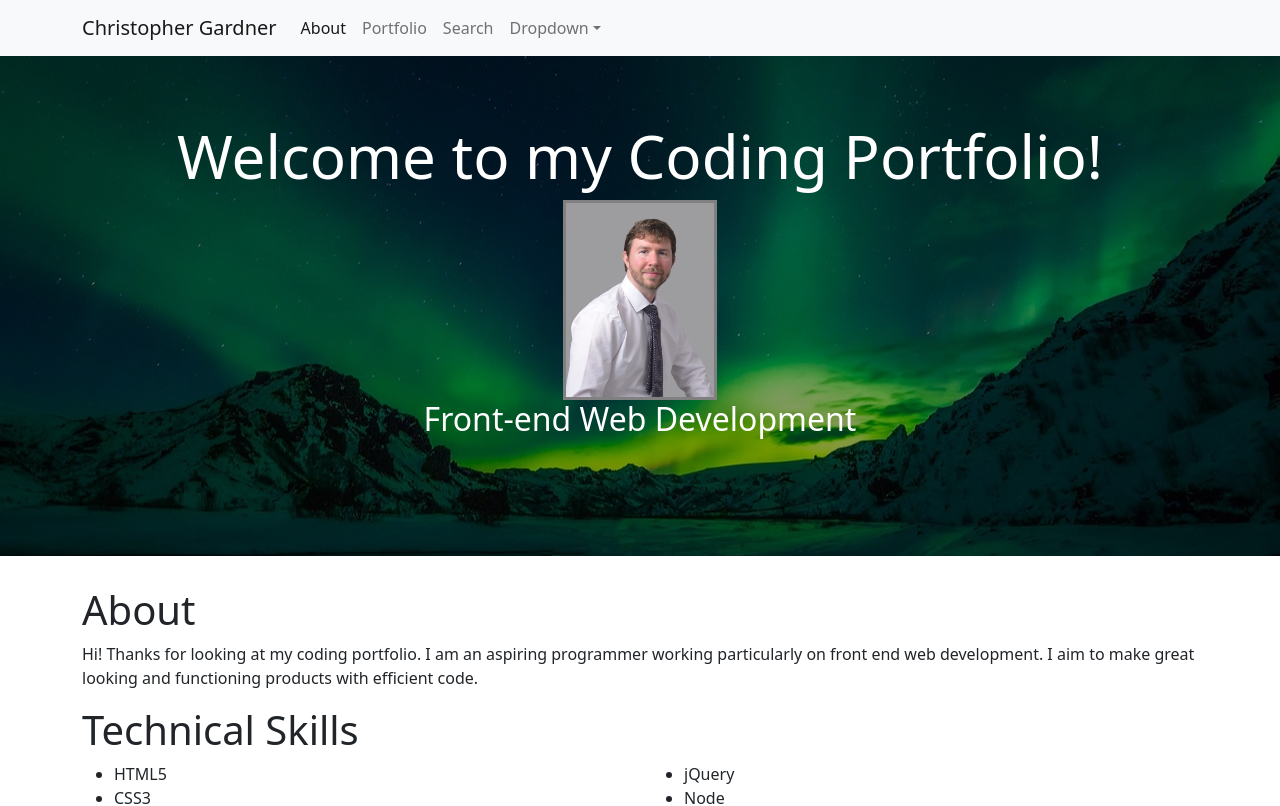
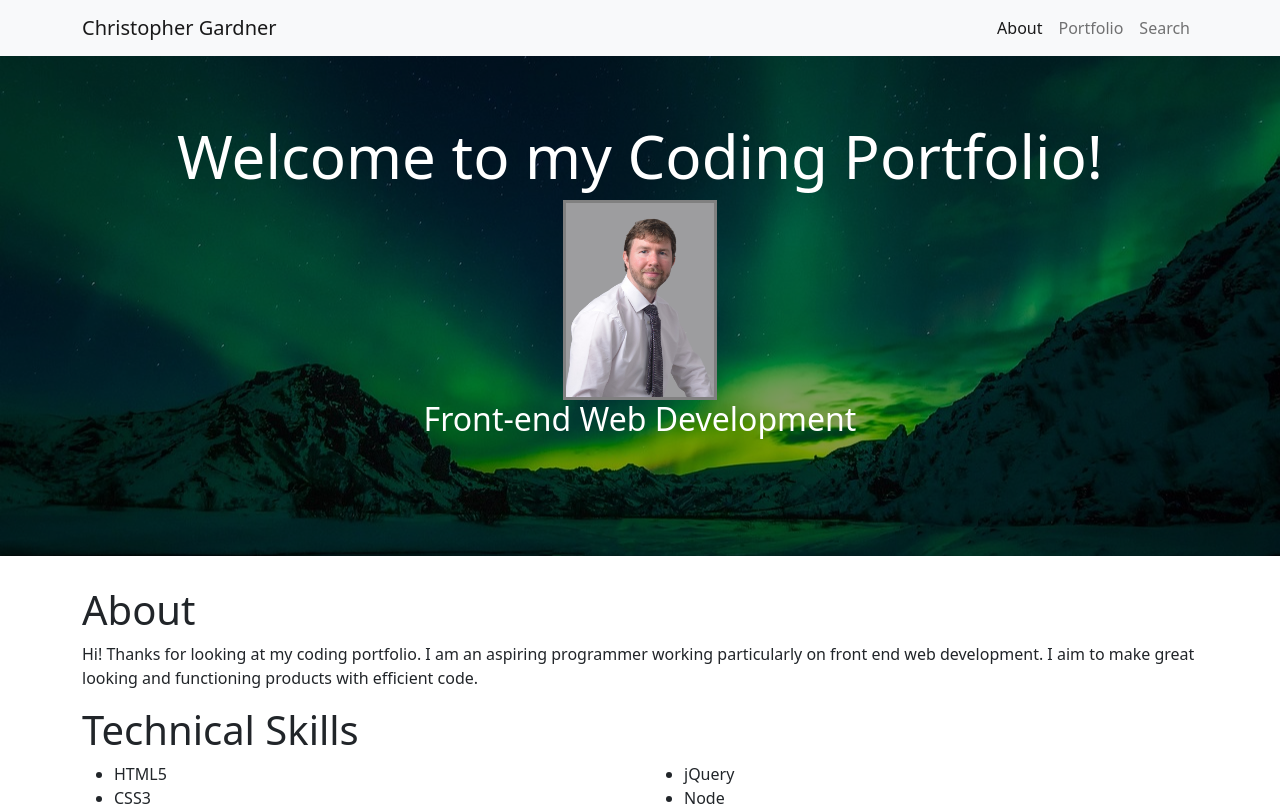
Before and after one commit to AvocadoCoding/ReactBasedPortfolio, a React (Create React App) app: page / in a window 1280 px wide. Shown: the top 806 px of the page. Built offline with nearby package versions, Linux system fonts and the light colour scheme.

Commit message:
NavBar styling changed

```diff
--- a/src/components/Navbar/index.js
+++ b/src/components/Navbar/index.js
@@ -3,7 +3,7 @@ import { Link, NavLink } from 'react-router-dom';
 import Container from 'react-bootstrap/Container';
 import Nav from 'react-bootstrap/Nav';
 import Navbar from 'react-bootstrap/Navbar';
-import NavDropdown from 'react-bootstrap/NavDropdown';
+// import NavDropdown from 'react-bootstrap/NavDropdown';
 import './style.css';
 
 // Depending on the current path, this component sets the "active" class on the appropriate navigation link item
@@ -14,11 +14,11 @@ function  NavbarBootstrap() {
         <Navbar.Brand as={Link} to="/">Christopher Gardner</Navbar.Brand>
         <Navbar.Toggle aria-controls="basic-navbar-nav" />
         <Navbar.Collapse id="basic-navbar-nav">
-          <Nav className="me-auto">
+          <Nav>
             <Nav.Link as={NavLink} to="/">About</Nav.Link>
             <Nav.Link as={NavLink} to="/portfolio">Portfolio</Nav.Link>
             <Nav.Link as={NavLink} to="/search">Search</Nav.Link>
-            <NavDropdown title="Dropdown" id="basic-nav-dropdown">
+            {/* <NavDropdown title="Dropdown" id="basic-nav-dropdown">
               <NavDropdown.Item href="#action/3.1">Action</NavDropdown.Item>
               <NavDropdown.Item href="#action/3.2">
                 Another action
@@ -28,7 +28,7 @@ function  NavbarBootstrap() {
               <NavDropdown.Item href="#action/3.4">
                 Separated link
               </NavDropdown.Item>
-            </NavDropdown>
+            </NavDropdown> */}
           </Nav>
         </Navbar.Collapse>
       </Container>
--- a/src/components/Navbar/style.css
+++ b/src/components/Navbar/style.css
@@ -1,3 +1,7 @@
 nav.navbar.navbar-default {
   margin-bottom: 0;
 }
+
+.navbar-nav {
+  margin-left: auto;
+}
```
